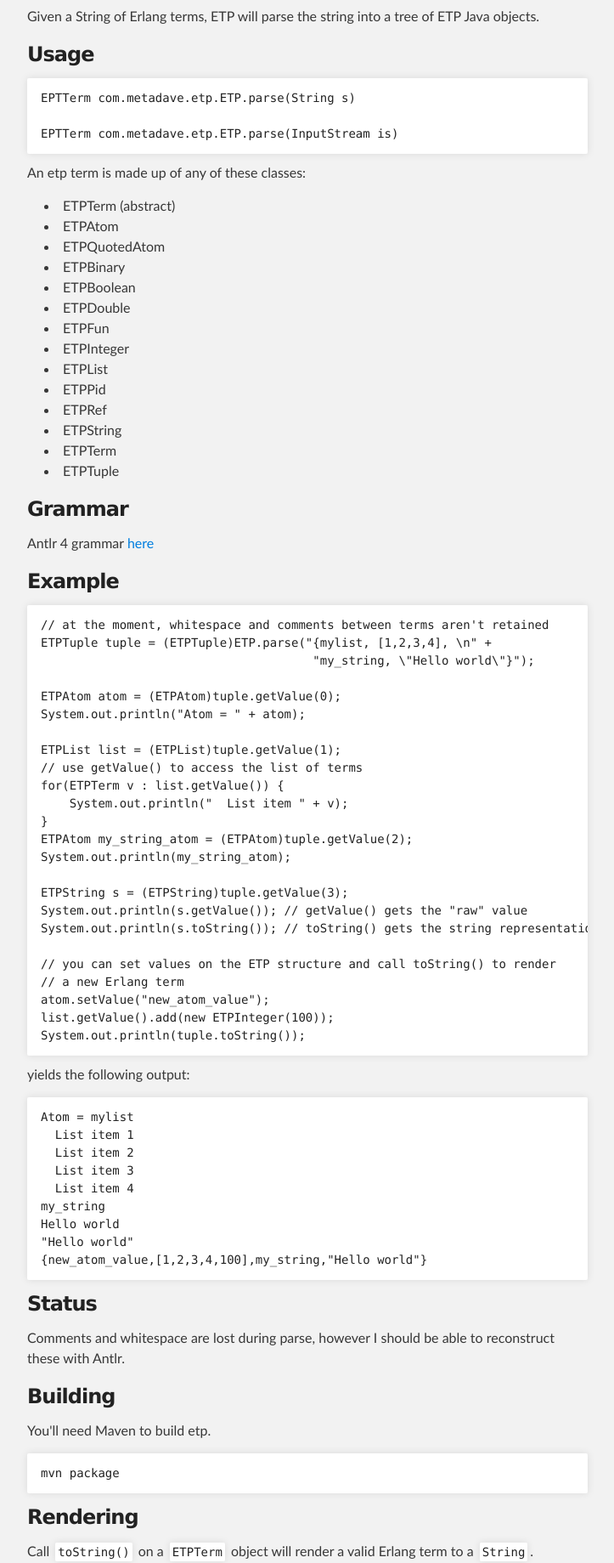
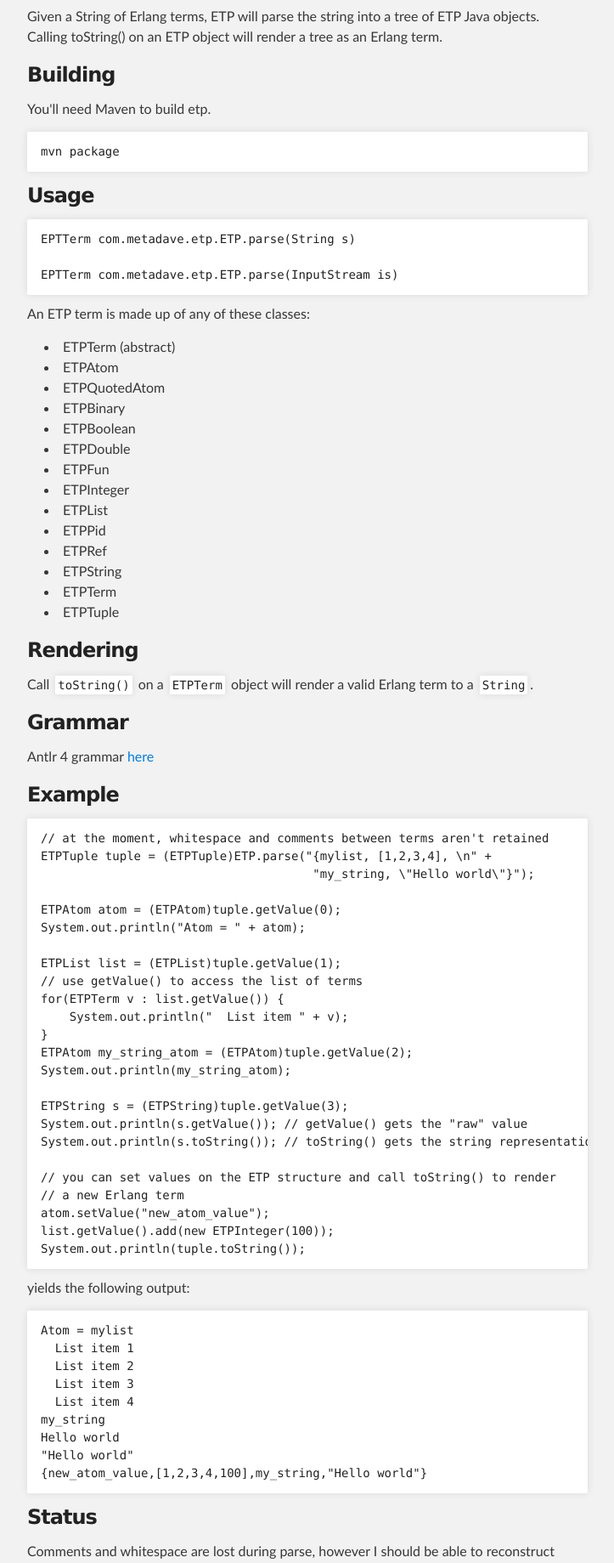
Before and after one commit to bookshelfdave/etp, a plain HTML site: page index.html in a window 1280 px wide. Shown: the part 321-2160 px from the top of the page at 85% size, without its empty margins (288-1011 px from the left). Drawn offline with Linux system fonts and the light colour scheme.

Commit message:
Create gh-pages branch via GitHub

```diff
--- a/index.html
+++ b/index.html
@@ -33,7 +33,14 @@
       <section id="main_content" class="inner">
         <h2>ETP: An Erlang Term Parser for Java.</h2>
 
-<p>Given a String of Erlang terms, ETP will parse the string into a tree of ETP Java objects.</p>
+<p>Given a String of Erlang terms, ETP will parse the string into a tree of ETP Java objects. Calling toString() on an ETP object will render a tree as an Erlang term.</p>
+
+<h3>Building</h3>
+
+<p>You'll need Maven to build etp.</p>
+
+<pre><code>mvn package
+</code></pre>
 
 <h3>Usage</h3>
 
@@ -42,7 +49,7 @@
 EPTTerm com.metadave.etp.ETP.parse(InputStream is)
 </code></pre>
 
-<p>An etp term is made up of any of these classes:</p>
+<p>An ETP term is made up of any of these classes:</p>
 
 <ul>
 <li>ETPTerm (abstract)<br>
@@ -60,7 +67,11 @@ EPTTerm com.metadave.etp.ETP.parse(InputStream is)
 <li>ETPString</li>
 <li>ETPTerm</li>
 <li>ETPTuple</li>
-</ul><h3>Grammar</h3>
+</ul><h3>Rendering</h3>
+
+<p>Call <code>toString()</code> on a <code>ETPTerm</code> object will render a valid Erlang term to a <code>String</code>.</p>
+
+<h3>Grammar</h3>
 
 <p>Antlr 4 grammar <a href="https://github.com/metadave/etp/blob/master/src/main/java/com/metadave/etp/ETP.g4">here</a></p>
 
@@ -109,22 +120,11 @@ Hello world
 
 <p>Comments and whitespace are lost during parse, however I should be able to reconstruct these with Antlr.</p>
 
-<h3>Building</h3>
-
-<p>You'll need Maven to build etp.</p>
-
-<pre><code>mvn package
-</code></pre>
-
-<h3>Rendering</h3>
-
-<p>Call <code>toString()</code> on a <code>ETPTerm</code> object will render a valid Erlang term to a <code>String</code>.</p>
-
 <h3>TODO</h3>
 
 <pre><code>$\n
 2#101
-Sontatype OSS
+Sontatype OSS - work in progress
 Retain comments + whitespace on a separate Antlr token stream
 Pretty print
 </code></pre>
```
Also changed, not shown: params.json (+1 -1 lines).
